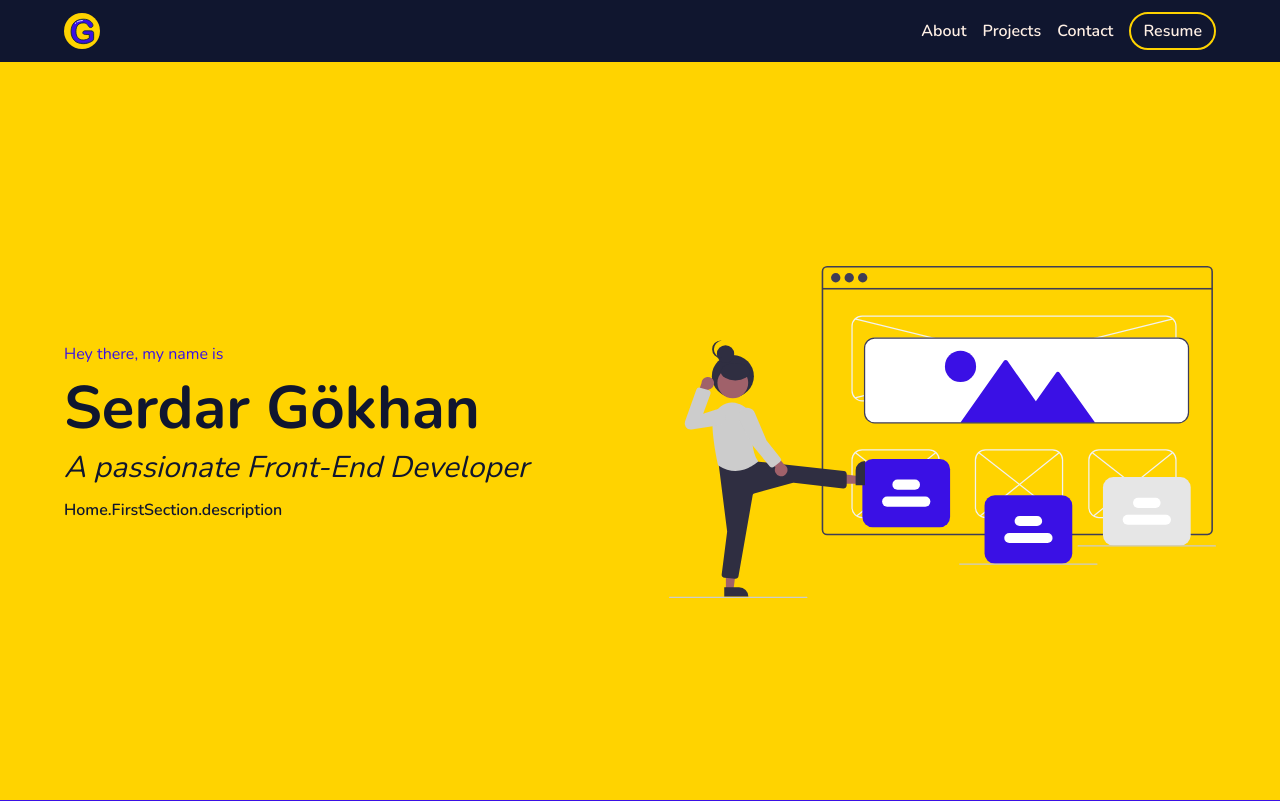
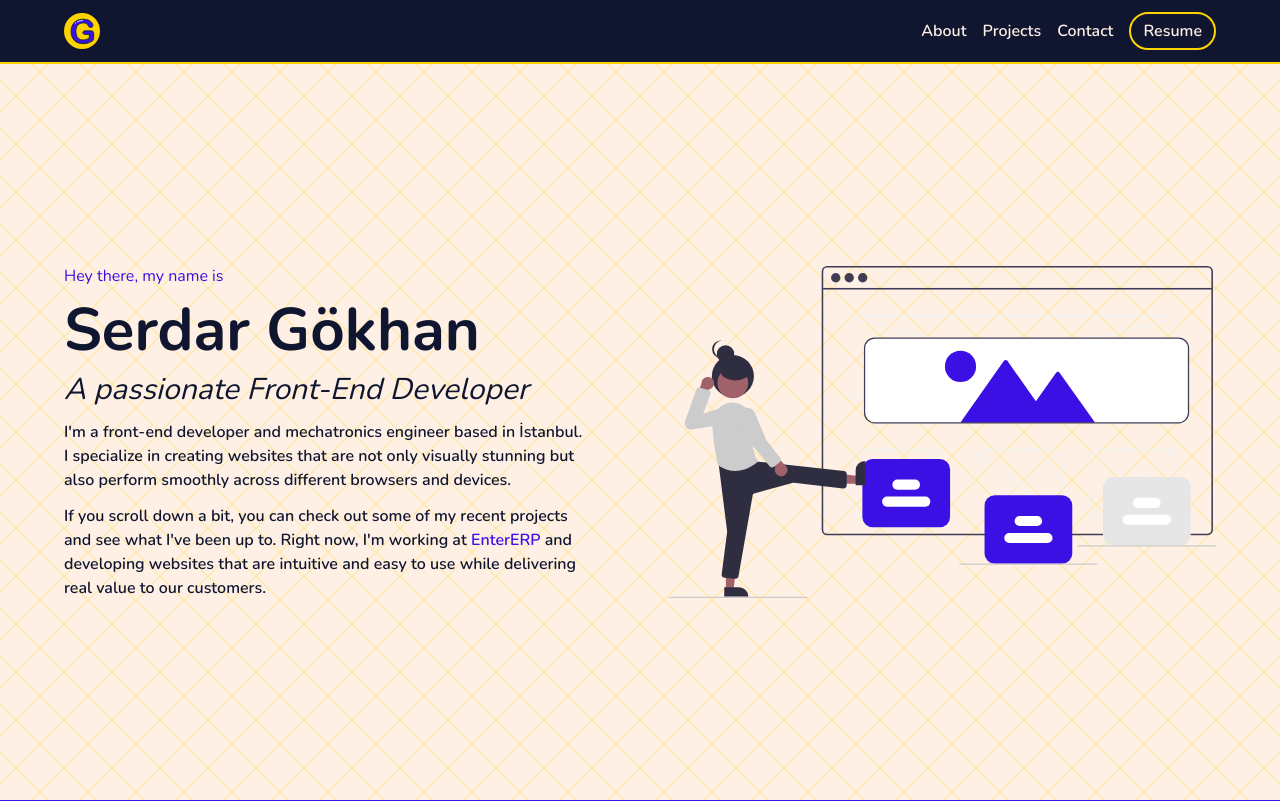
Before and after one commit to serdargokhan/serdargokhan.dev, a Next.js app: page /en in a window 1280 px wide. Shown: the top 801 px of the page. Built offline with nearby package versions, Linux system fonts and the light colour scheme.

Commit message:
feat: add pattern for FirstSection background and split paragraph

```diff
--- a/src/app/[locale]/globals.css
+++ b/src/app/[locale]/globals.css
@@ -17,3 +17,21 @@
 ::-webkit-scrollbar-thumb:hover {
     background-color: hsl(0, 0%, 40%);
 }
+
+.bg-main-pattern {
+    background: linear-gradient(
+            45deg,
+            transparent 48%,
+            #ffd30040 49% 51%,
+            transparent 51%
+        ),
+        linear-gradient(
+            -45deg,
+            transparent 48%,
+            #ffd30040 49% 51%,
+            transparent 51%
+        );
+    background-size: 3rem 3rem;
+    background-color: #fff0e5;
+    background-position: center;
+}
--- a/src/components/layouts/Footer/index.tsx
+++ b/src/components/layouts/Footer/index.tsx
@@ -1,8 +1,8 @@
 function Footer() {
     return (
         <footer className="h-16 flex items-center bg-primary-300 text-primary-400 cursor-default">
-            <div className="container flex justify-between">
-                <p>© Copyright {new Date().getFullYear()}</p>
+            <div className="container flex justify-between text-sm">
+                <p>Made with ❤️ in Istanbul © {new Date().getFullYear()}</p>
                 <p>Serdar Gökhan</p>
             </div>
         </footer>
--- a/src/components/pages/home/FirstSection/index.tsx
+++ b/src/components/pages/home/FirstSection/index.tsx
@@ -6,7 +6,7 @@ function FirstSection() {
     const t = useTranslations("Home.FirstSection");
 
     return (
-        <section className="min-h-[calc(100vh-64px)] flex items-center bg-primary-100 py-20">
+        <section className="min-h-[calc(100vh-64px)] flex items-center bg-main-pattern py-20">
             <div className="flex items-center justify-between gap-20 container">
                 <div className="grid cursor-default gap-3 md:w-1/2">
                     <span className="text-primary-200">{t("greeting")}</span>
@@ -17,7 +17,10 @@ function FirstSection() {
                         {t("title")}
                     </p>
                     <p className="font-semibold text-primary-300">
-                        {t.rich("description", {
+                        {t("paragraph-one")}
+                    </p>
+                    <p className="font-semibold text-primary-300">
+                        {t.rich("paragraph-two", {
                             link: children => (
                                 <a
                                     href="https://www.entererp.com"
```
